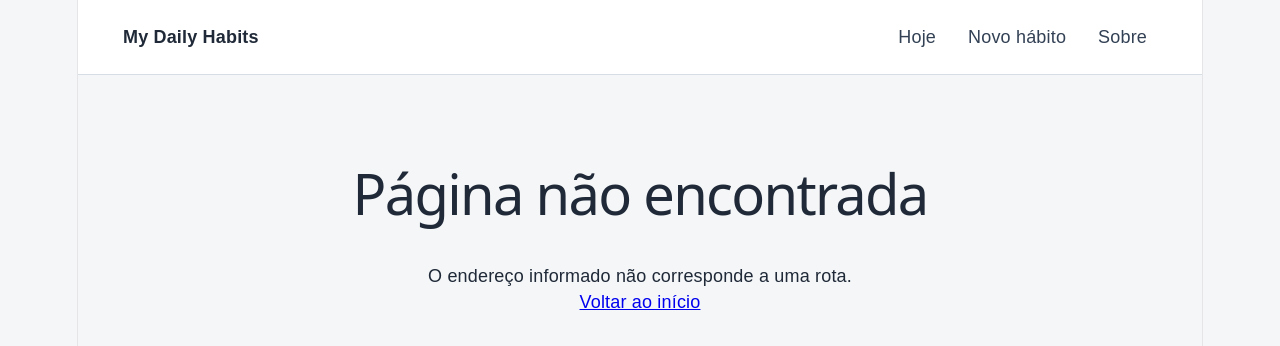
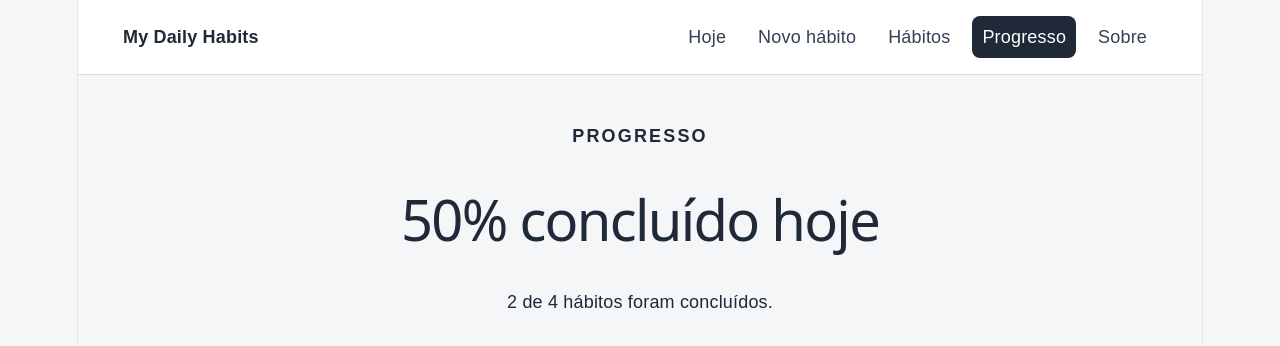
Before and after one commit to danielmds64/my-daily-habits, a React (Vite) app: page /progresso in a window 1280 px wide. Shown: the top 346 px of the page. Built offline with nearby package versions, Linux system fonts and the light colour scheme.

Commit message:
feat: adiciona rotas avançadas

```diff
--- a/src/App.jsx
+++ b/src/App.jsx
@@ -1,32 +1,40 @@
-import { NavLink, Route, Routes } from "react-router";
-import "./App.css";
+import { Route, Routes } from "react-router";
+import ProtectedProgressRoute from "./components/ProtectedProgressRoute";
+import AppLayout from "./layouts/AppLayout";
+import HabitsLayout from "./layouts/HabitsLayout";
 import AboutPage from "./pages/AboutPage";
+import HabitDetailsPage from "./pages/HabitDetailsPage";
+import HabitsPage from "./pages/HabitsPage";
 import HomePage from "./pages/HomePage";
 import NewHabitPage from "./pages/NewHabitPage";
 import NotFoundPage from "./pages/NotFoundPage";
-import { useContext } from "react";
+import ProgressPage from "./pages/ProgressPage";
+import "./App.css"
 
 export default function App() {
   return (
-    <div className="app-shell">
-      <header className="app-header">
-        <strong>My Daily Habits</strong>
+    <Routes>
+      <Route element={<AppLayout />}>
+        <Route index element={<HomePage />} />
+        <Route path="novo" element={<NewHabitPage />} />
 
-        <nav aria-label="Navegação principal">
-          <NavLink to="/" end>Hoje</NavLink>
-          <NavLink to="/novo">Novo hábito</NavLink>
-          <NavLink to="sobre">Sobre</NavLink>
-        </nav>
-      </header>
+        <Route path="habitos" element={<HabitsLayout />}>
+          <Route index element={<HabitsPage />} />
+          <Route path=":habitId" element={<HabitDetailsPage />} />
+        </Route>
 
-      <main className="app">
-        <Routes>
-          <Route path="/" element={<HomePage />} />
-          <Route path="/novo" element={<NewHabitPage />} />
-          <Route path="/sobre" element={<AboutPage />} />
-          <Route path="*" element={<NotFoundPage />} />
-        </Routes>
-      </main>
-    </div>
+        <Route
+          path="progresso"
+          element={
+            <ProtectedProgressRoute>
+              <ProgressPage />
+            </ProtectedProgressRoute>
+          }
+        />
+
+        <Route path="sobre" element={<AboutPage />} />
+        <Route path="*" element={<NotFoundPage />} />
+      </Route>
+    </Routes>
   );
 }
--- a/src/components/HabitCard.jsx
+++ b/src/components/HabitCard.jsx
@@ -1,9 +1,12 @@
+import { Link } from "react-router";
+
 export default function HabitCard({ id, title, goal, completed, onToggle, }) {
     return(
         <article className={`habit-card ${completed ? "is-complete" : ""}`}>
             <div>
                 <h2>{title}</h2>
                 <p>Meta: {goal}</p>
+                <Link to={`/habitos/${id}`}>Ver detalhes</Link>
             </div>
 
             <button type="button" onClick={() => onToggle(id)}>
--- a/src/components/HabitForm.jsx
+++ b/src/components/HabitForm.jsx
@@ -41,6 +41,7 @@ export default function HabitForm() {
 
         setForm({ title: "", goal: ""});
         setError("");
+        onSuccess?.();
     }
 
     return (
--- /dev/null
+++ b/src/components/ProtectedProgressRoute.jsx
@@ -0,0 +1,12 @@
+import { useContext } from "react";
+import { HabitsContext } from "../context/HabitsContext";
+
+export default function ProtectedProgressRoute({ children }) {
+    const { habits } = useContext(HabitsContext);
+
+    if (habits.length === 0) {
+        return <Navigate to="/novo" replace />;
+    }
+
+    return children;
+}
--- /dev/null
+++ b/src/layouts/AppLayout.jsx
@@ -0,0 +1,22 @@
+import { NavLink, Outlet } from "react-router";
+
+export default function AppLayout() {
+    return (
+        <div className="app-shell">
+            <header className="app-header">
+                <strong>My Daily Habits</strong>
+                <nav aria-label="Navegação principal">
+                    <NavLink to="/" end>Hoje</NavLink>
+                    <NavLink to="/novo">Novo hábito</NavLink>
+                    <NavLink to="/habitos">Hábitos</NavLink>
+                    <NavLink to="/progresso">Progresso</NavLink>
+                    <NavLink to="/sobre">Sobre</NavLink>
+                </nav>
+            </header>
+
+            <main className="app">
+                <Outlet />
+            </main>
+        </div>
+    );
+}
--- /dev/null
+++ b/src/layouts/HabitsLayout.jsx
@@ -0,0 +1,11 @@
+import { Outlet } from "react-router";
+
+export default function HabitsLayout() {
+    return (
+        <section>
+            <p className="eyebrow">MINHA ROTINA</p>
+            <h1>Hábitos</h1>
+            <Outlet />
+        </section>
+    );
+}
--- /dev/null
+++ b/src/pages/HabitDetailsPage.jsx
@@ -0,0 +1,33 @@
+import { useContext } from "react";
+import { Link, useNavigate, useParams } from "react-router";
+import { HabitsContext } from "../context/HabitsContext";
+
+export default function HabitDetailsPage() {
+    const { habitId } = useParams();
+    const navigate = useNavigate();
+    const { habits } = useContext(HabitsContext);
+
+    const habit = habits.find((item) => item.id === habitId);
+
+    if (!habit) {
+        return (
+            <section>
+                <h1>Hábito não encontrado</h1>
+                <Link to="/habitos">Voltar à lista</Link>
+            </section>
+        );
+    }
+
+    return (
+        <article>
+            <p className="eyebrow">DETALHES DO HÁBITO</p>
+            <h1>{habit.title}</h1>
+            <p>Meta: {habit.goal}</p>
+            <p>Status: {habit.completed ? "Concluído" : "Pendente"}</p>
+
+            <button type="button" onClick={() => navigate(-1)}>
+                Voltar
+            </button>
+        </article>
+    );
+}
--- /dev/null
+++ b/src/pages/HabitsPage.jsx
@@ -0,0 +1,5 @@
+import HabitList from "../components/HabitList";
+
+export default function HabitsPage() {
+    return <HabitList />;
+}
--- a/src/pages/NewHabitPage.jsx
+++ b/src/pages/NewHabitPage.jsx
@@ -1,12 +1,15 @@
+import { useNavigate } from "react-router";
 import HabitForm from "../components/HabitForm";
 import Panel from "../components/Panel";
 
 export default function NewHabitPage() {
+  const navigate = useNavigate();
+
   return (
     <>
       <h1>Novo hábito</h1>
       <Panel title="Cadastre uma pequena meta">
-            <HabitForm />
+        <HabitForm onSuccess={() => navigate("/")} />
       </Panel>
     </>
   );
--- /dev/null
+++ b/src/pages/ProgressPage.jsx
@@ -0,0 +1,17 @@
+import { useContext } from "react";
+import { HabitsContext } from "../context/HabitsContext";
+
+export default function ProgressPage() {
+    const { habits, completedCount } = useContext(HabitsContext);
+    const percentage = Math.round(
+        (completedCount / habits.length) * 100,
+    );
+
+    return (
+        <section>
+            <p className="eyebrow">PROGRESSO</p>
+            <h1>{percentage}% concluído hoje</h1>
+            <p>{completedCount} de {habits.length} hábitos foram concluídos.</p>
+        </section>
+    );
+}
```
Lines whose indentation alone changed are shown as unchanged.
